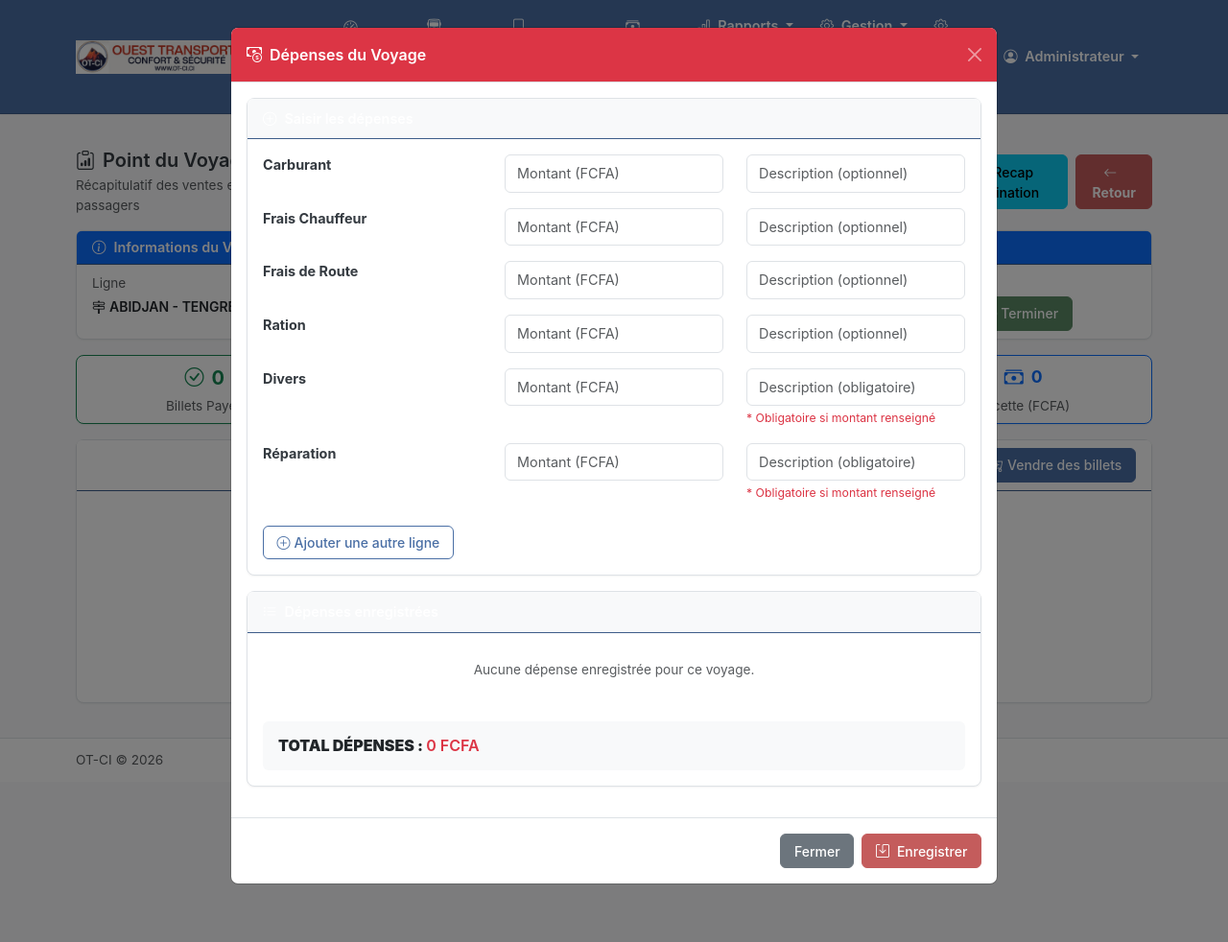
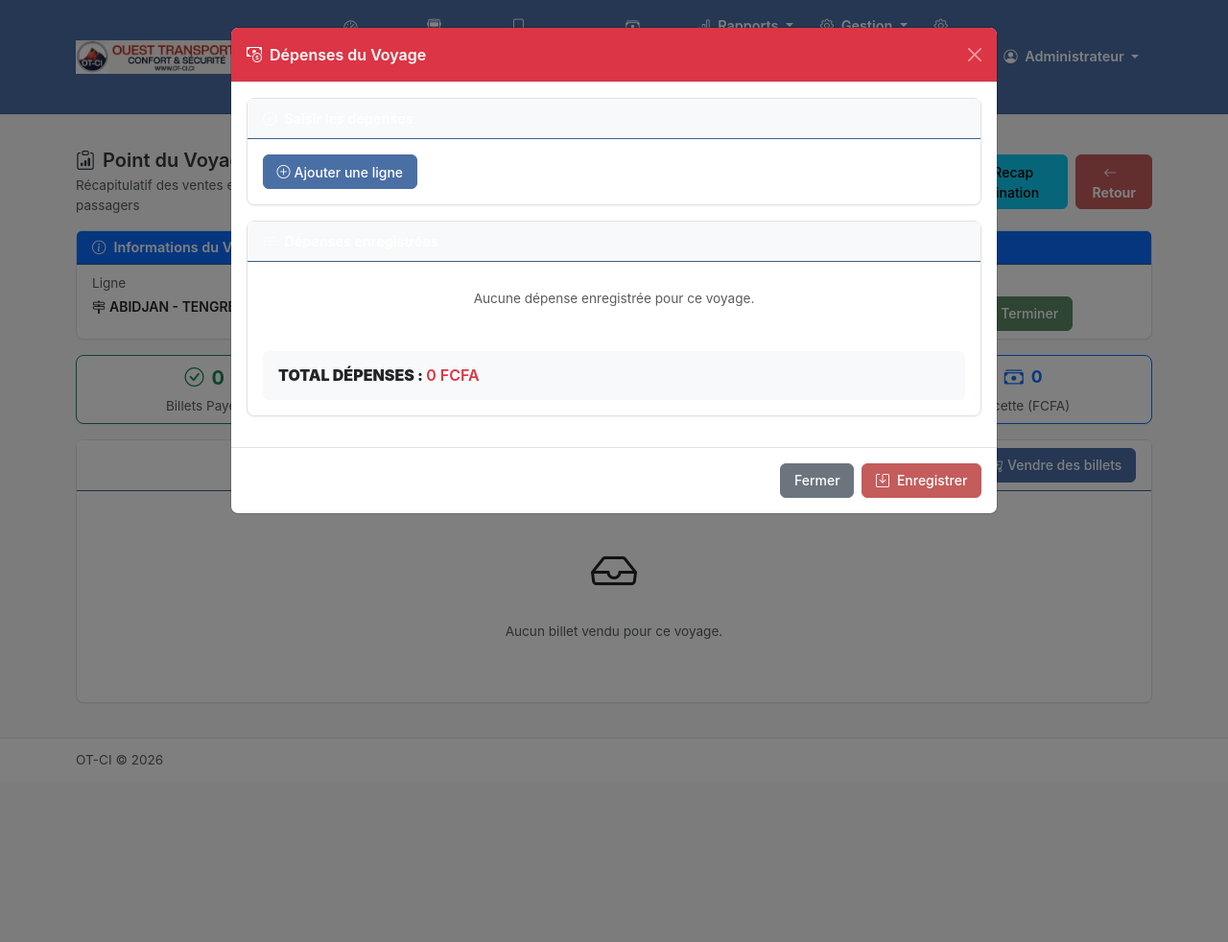
Before and after one commit to ziscokone/gestion-billeterie, a Django app: page /voyages/7/ in a window 1280 px wide, after a click on "Dépenses". Shown: the whole page at 96% size. Run offline with Django 5.2, Linux system fonts and the light colour scheme; a user stored in the database is signed in; data comes from the database, SQL or seed files in the repository; parts of the project's set-up code (start-up, migrations or seed data) failed here and were passed over.

Commit message:
Reorgainsation de la vue depenses

```diff
--- a/templates/voyages/voyage_detail.html
+++ b/templates/voyages/voyage_detail.html
@@ -405,11 +405,13 @@
                         <form id="depensesForm">
                             {% csrf_token %}
                             <div id="depensesInputs">
-                                <!-- Les champs de saisie seront générés dynamiquement ici -->
+                                <!-- Les lignes de saisie seront ajoutées dynamiquement ici -->
                             </div>
-                            <button type="button" class="btn btn-sm btn-outline-primary mt-2" id="addDepenseLine">
-                                <i class="bi bi-plus-circle me-1"></i>Ajouter une autre ligne
-                            </button>
+                            <div id="addLineButtonContainer">
+                                <button type="button" class="btn btn-sm btn-primary" id="addDepenseLine">
+                                    <i class="bi bi-plus-circle me-1"></i>Ajouter une ligne
+                                </button>
+                            </div>
                         </form>
                     </div>
                 </div>
@@ -964,61 +966,73 @@ document.addEventListener('DOMContentLoaded', function() {
             });
     }
 
-    // Fonction pour générer les champs de saisie pour chaque type de dépense
+    // Fonction pour générer les champs de saisie (au départ vide)
     function generateDepensesInputs() {
         const container = document.getElementById('depensesInputs');
         container.innerHTML = '';
         ligneCounter = 0;
-
-        typesDepenses.forEach(type => {
-            addDepenseInput(type);
-        });
+        // Ne rien ajouter au départ - l'utilisateur doit cliquer sur "Ajouter une ligne"
     }
 
-    // Fonction pour ajouter un champ de saisie pour un type de dépense
-    function addDepenseInput(type) {
-        const container = document.getElementById('depensesInputs');
-        ligneCounter++;
-
-        const div = document.createElement('div');
-        div.className = 'row mb-3 depense-input-row';
-        div.dataset.ligneId = ligneCounter;
-        div.dataset.typeId = type.id;
-
-        div.innerHTML = `
-            <div class="col-md-4">
-                <label class="form-label fw-bold">${type.nom}</label>
-                <input type="hidden" class="depense-type-id" value="${type.id}">
-            </div>
-            <div class="col-md-4">
-                <input type="number"
-                       class="form-control depense-montant"
-                       placeholder="Montant (FCFA)"
-                       min="0"
-                       step="1">
-            </div>
-            <div class="col-md-4">
-                <input type="text"
-                       class="form-control depense-description"
-                       placeholder="${type.description_obligatoire ? 'Description (obligatoire)' : 'Description (optionnel)'}"
-                       ${type.description_obligatoire ? 'required' : ''}>
-                ${type.description_obligatoire ? '<div class="form-text text-danger">* Obligatoire si montant renseigné</div>' : ''}
-            </div>
-        `;
-
-        container.appendChild(div);
-    }
-
-    // Bouton "Ajouter une autre ligne"
-    document.getElementById('addDepenseLine').addEventListener('click', function() {
+    // Fonction pour ajouter une nouvelle ligne de saisie
+    function addDepenseInput() {
         if (typesDepenses.length === 0) {
             showDepensesMessage('Aucun type de dépense disponible', 'warning');
             return;
         }
 
-        // Afficher un sélecteur pour choisir le type
-        const type = typesDepenses[0]; // Par défaut, le premier type
-        addDepenseInput(type);
+        const container = document.getElementById('depensesInputs');
+        ligneCounter++;
+
+        const div = document.createElement('div');
+        div.className = 'row mb-2 align-items-end depense-input-row';
+        div.dataset.ligneId = ligneCounter;
+
+        // Créer le dropdown des types
+        let typesOptions = '<option value="">-- Sélectionner --</option>';
+        typesDepenses.forEach(type => {
+            typesOptions += `<option value="${type.id}" data-description-obligatoire="${type.description_obligatoire}">${type.nom}</option>`;
+        });
+
+        div.innerHTML = `
+            <div class="col-md-3">
+                <label class="form-label small mb-1">Type *</label>
+                <select class="form-select form-select-sm depense-type-select">
+                    ${typesOptions}
+                </select>
+            </div>
+            <div class="col-md-3">
+                <label class="form-label small mb-1">Montant (FCFA) *</label>
+                <input type="number"
+                       class="form-control form-control-sm depense-montant"
+                       placeholder="Montant"
+                       min="0"
+                       step="1">
+            </div>
+            <div class="col-md-4">
+                <label class="form-label small mb-1">Description</label>
+                <input type="text"
+                       class="form-control form-control-sm depense-description"
+                       placeholder="Description">
+            </div>
+            <div class="col-md-2 text-end">
+                <button type="button" class="btn btn-sm btn-outline-danger btn-remove-ligne" title="Retirer cette ligne">
+                    <i class="bi bi-trash"></i>
+                </button>
+            </div>
+        `;
+
+        container.appendChild(div);
+
+        // Gestionnaire pour la suppression de ligne
+        div.querySelector('.btn-remove-ligne').addEventListener('click', function() {
+            div.remove();
+        });
+    }
+
+    // Bouton "Ajouter une ligne"
+    document.getElementById('addDepenseLine').addEventListener('click', function() {
+        addDepenseInput();
     });
 
     // Fonction pour afficher la liste des dépenses existantes
@@ -1113,12 +1127,27 @@ document.addEventListener('DOMContentLoaded', function() {
         let hasError = false;
 
         rows.forEach(row => {
-            const typeId = row.querySelector('.depense-type-id').value;
+            const typeSelect = row.querySelector('.depense-type-select');
+            const typeId = typeSelect.value;
             const montant = row.querySelector('.depense-montant').value;
             const description = row.querySelector('.depense-description').value.trim();
 
-            // Ignorer les lignes vides
+            // Ignorer les lignes complètement vides
+            if (!typeId && !montant) {
+                return;
+            }
+
+            // Vérifier que le type est sélectionné
+            if (!typeId) {
+                showDepensesMessage('Veuillez sélectionner un type de dépense pour toutes les lignes', 'danger');
+                hasError = true;
+                return;
+            }
+
+            // Vérifier que le montant est renseigné et valide
             if (!montant || parseFloat(montant) <= 0) {
+                showDepensesMessage('Veuillez saisir un montant valide pour toutes les lignes', 'danger');
+                hasError = true;
                 return;
             }
 
```
